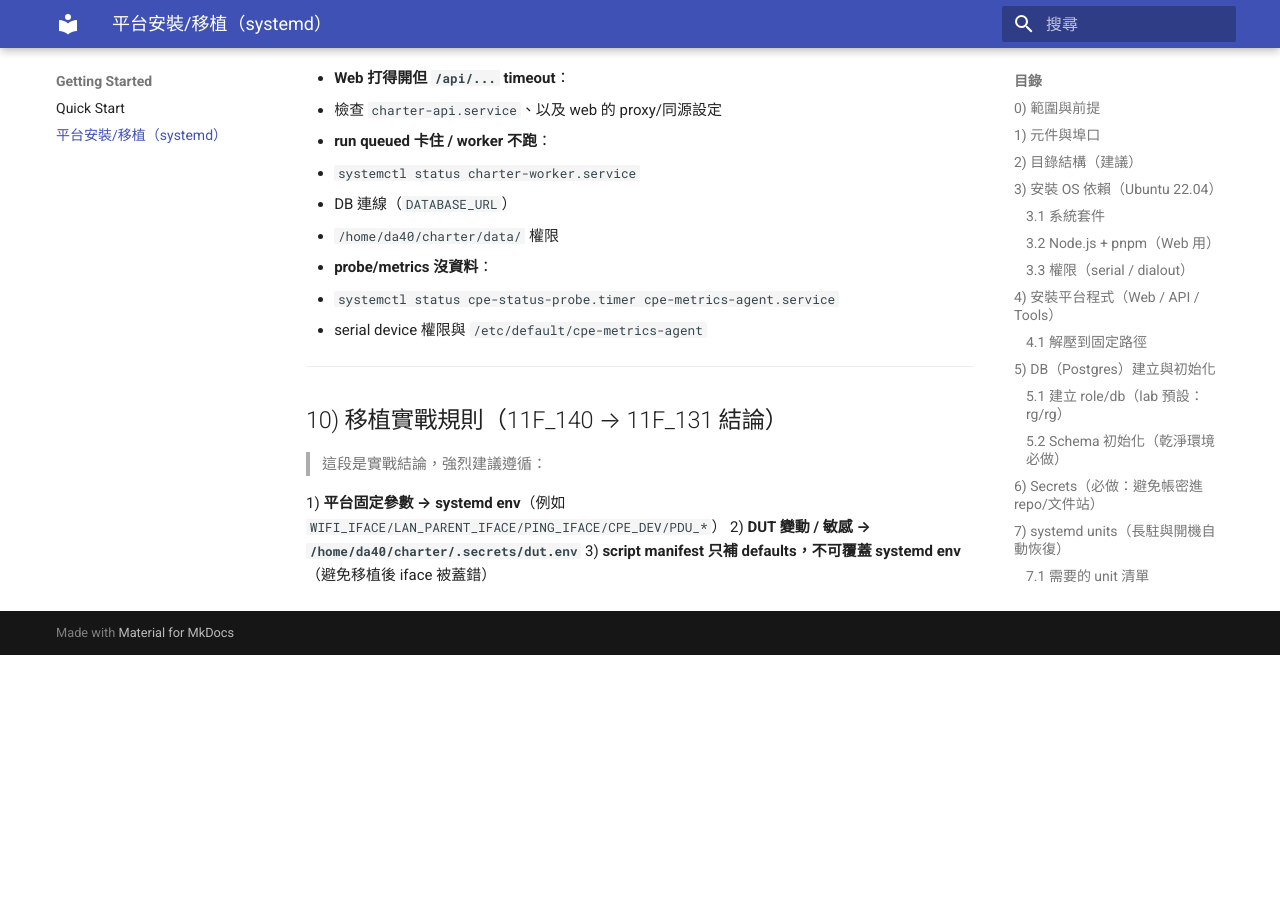
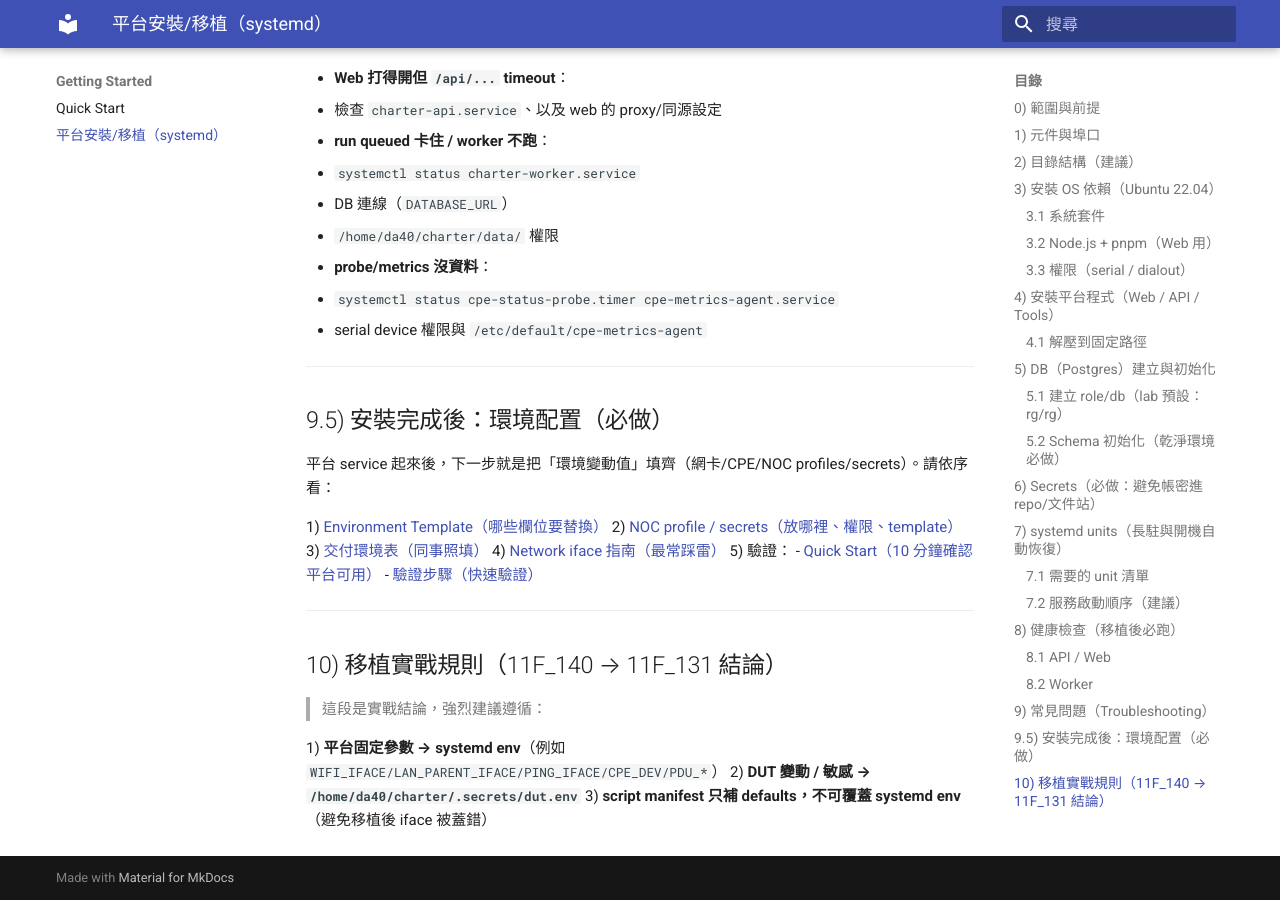
Before and after one commit to askeywifisit-ui/charter_project, an MkDocs documentation site: the page built from docs/charter_site/docs/getting_started/platform_install.md, in a window 1280 px wide and 900 px high, scrolled down 5266 px. Built offline with MkDocs 1.6.1 and Material for MkDocs 9.7.7, drawn with Linux system fonts in a browser that asks for light colours; comment, search, counter and statistics services are not loaded; before the commit the page ends 5921 px from its top, so only the background shows below that.

Commit message:
Docs: add post-install environment configuration links

```diff
--- a/docs/charter_site/docs/getting_started/platform_install.md
+++ b/docs/charter_site/docs/getting_started/platform_install.md
@@ -257,6 +257,20 @@ systemctl status charter-worker.service --no-pager
 
 ---
 
+## 9.5) 安裝完成後：環境配置（必做）
+
+平台 service 起來後，下一步就是把「環境變動值」填齊（網卡/CPE/NOC profiles/secrets）。請依序看：
+
+1) [Environment Template（哪些欄位要替換）](../environment_template.md)
+2) [NOC profile / secrets（放哪裡、權限、template）](../handoff/noc_profile_secrets.md)
+3) [交付環境表（同事照填）](../handoff/handoff_env_form.md)
+4) [Network iface 指南（最常踩雷）](../handoff/network_iface_guide.md)
+5) 驗證：
+   - [Quick Start（10 分鐘確認平台可用）](quick_start.md)
+   - [驗證步驟（快速驗證）](../handoff/handoff_validation.md)
+
+---
+
 ## 10) 移植實戰規則（11F_140 → 11F_131 結論）
 
 > 這段是實戰結論，強烈建議遵循：
```
